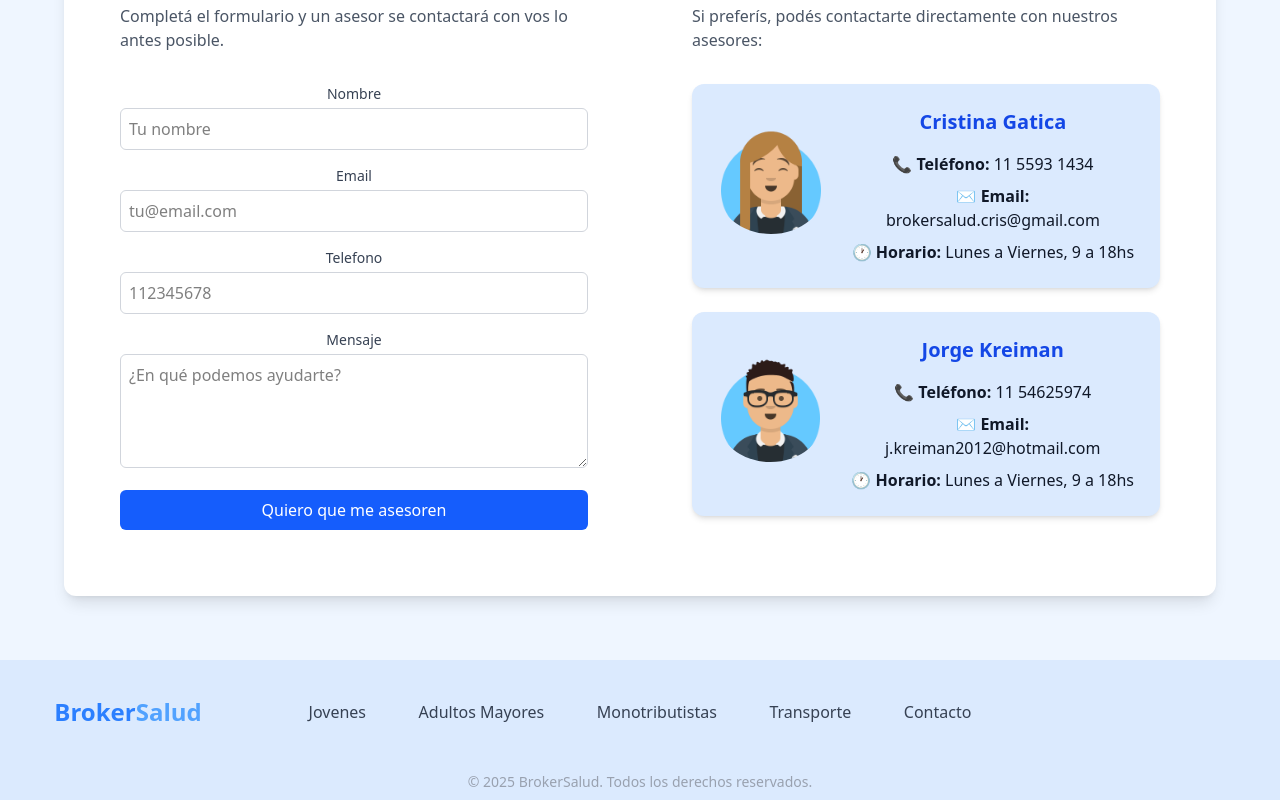
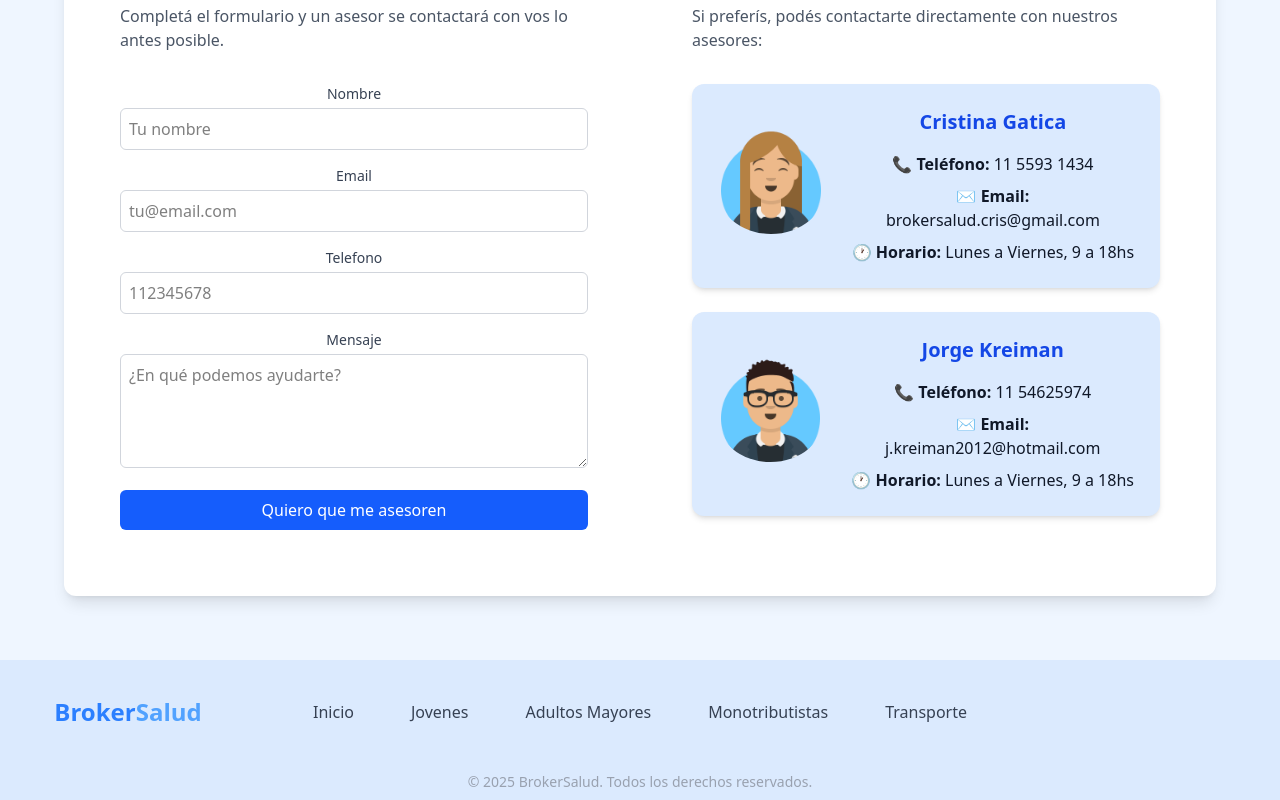
Before and after one commit to VeroJuarez/brokersalud, a Next.js app: page / in a window 1280 px wide. Shown: the part 2755-3555 px from the top of the page. Built offline with nearby package versions, Linux system fonts and the light colour scheme.

Commit message:
footer links

```diff
--- a/components/Footer.jsx
+++ b/components/Footer.jsx
@@ -1,11 +1,11 @@
 import Link from "next/link";
 
 const links = [
+  { name: "Inicio", href: "/" },
   { name: "Jovenes", href: "/jovenes" },
   { name: "Adultos Mayores", href: "/mayores" },
   { name: "Monotributistas", href: "/monotributistas" },
-  { name: "Transporte", href: "/transportistas" },
-  { name: "Contacto", href: "/#contacto" }
+  { name: "Transporte", href: "/transportistas" }
 ]
 
 const Footer = () => {
```
